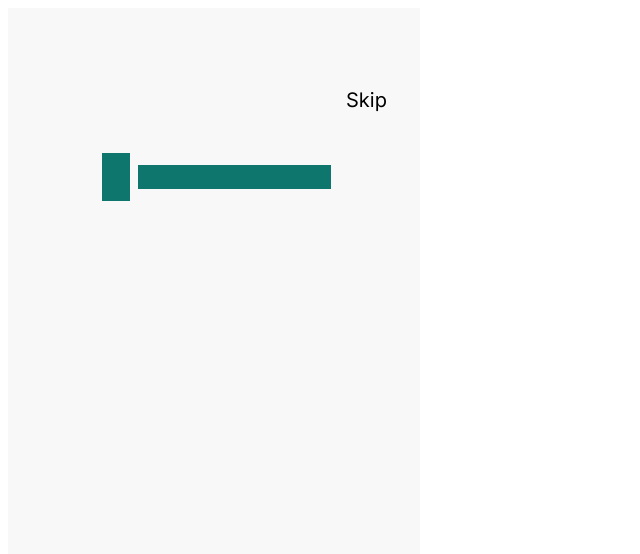
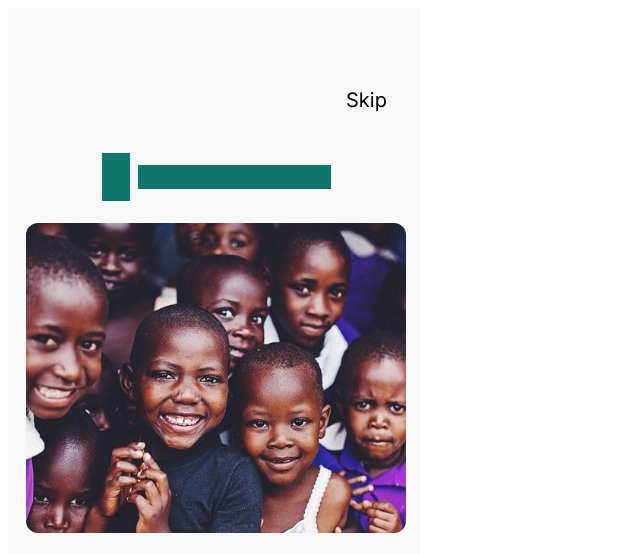
Before and after one commit to Teniola-ATD/OUTCOMEHUB, a website: page index.html in a window 1280 px wide. Shown: the top 554 px of the page, without its empty margins (0-640 px from the left). Drawn offline with Linux system fonts and the light colour scheme.

Commit message:
Update background image path for v105_120 class

```diff
--- a/main.css
+++ b/main.css
@@ -23,7 +23,7 @@ body {
 .v105_120 {
   width: 380px;
   height: 310px;
-  background: url("../images/v105_120.png");
+  background: url("v105_120.png");
   background-repeat: no-repeat;
   background-position: center center;
   background-size: cover;
```
